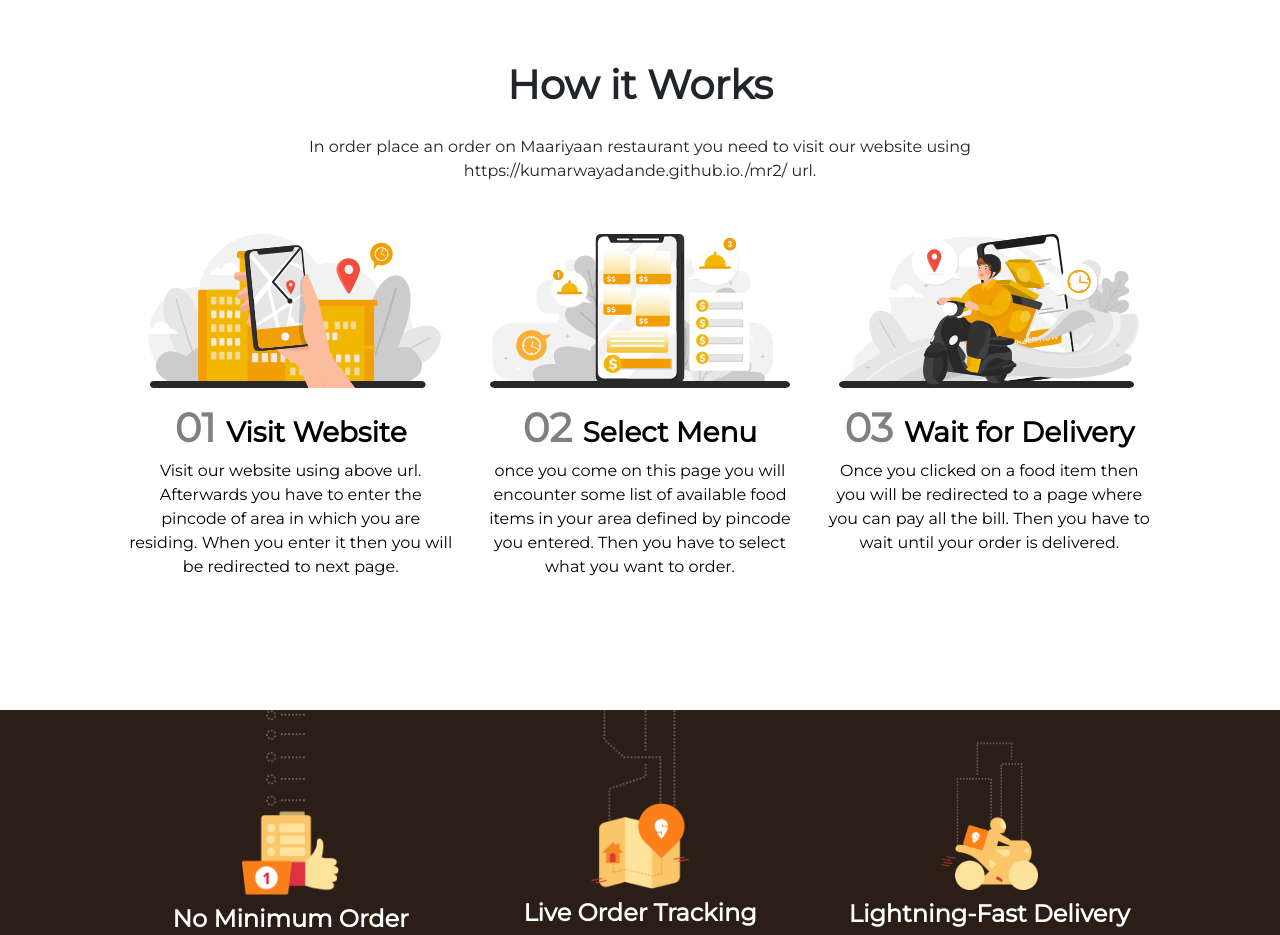
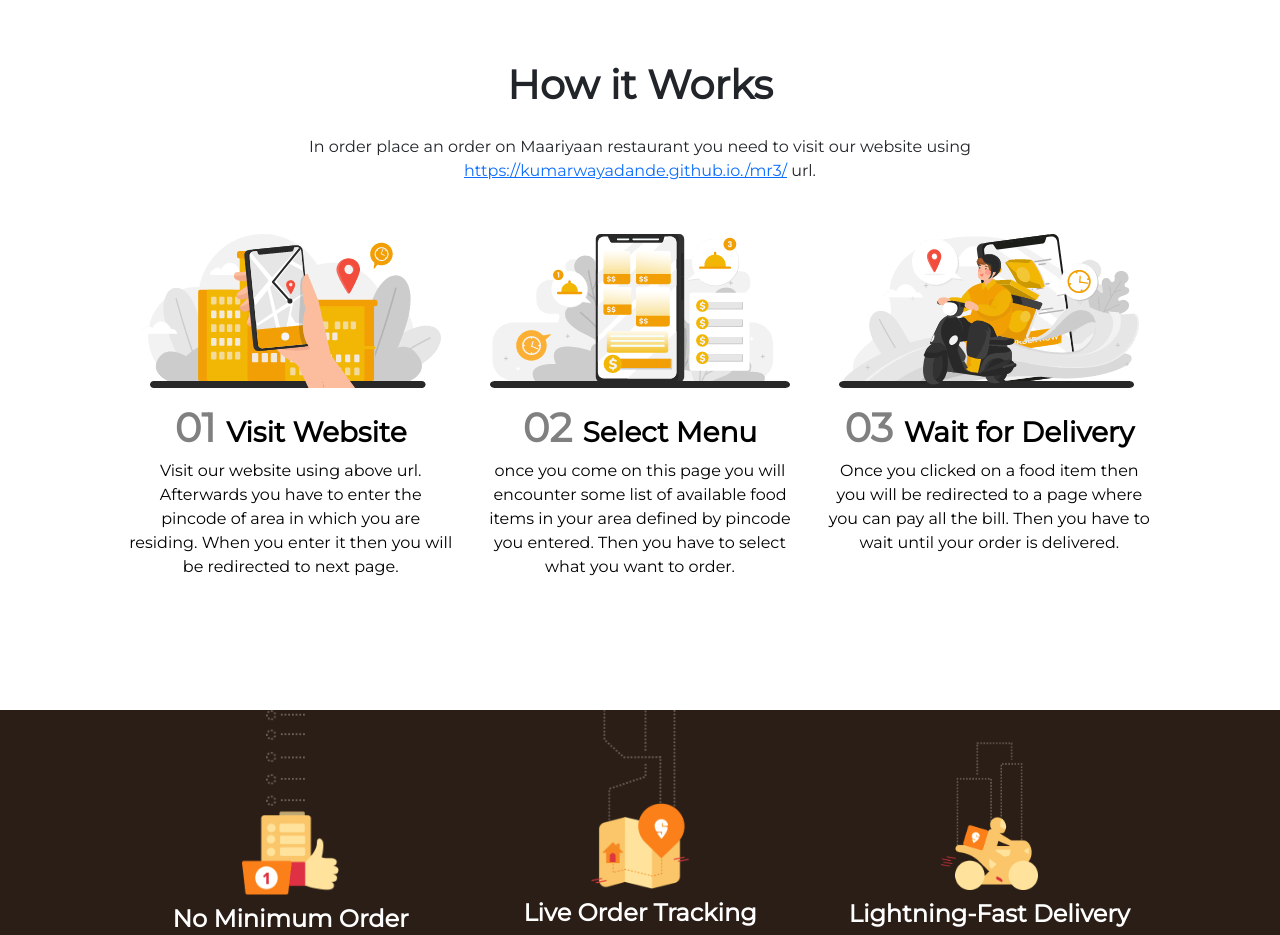
Before and after one commit to KumarWayadande/mr3, a plain HTML site: page index.html in a window 1280 px wide. Shown: the part 1741-2676 px from the top of the page. Drawn offline with nearby package versions, Linux system fonts and the light colour scheme.

Commit message:
Update index.html

```diff
--- a/index.html
+++ b/index.html
@@ -174,7 +174,7 @@
   <div class="working">
     <h1 class="working-title-to-be-bold">How it Works</h1>
     <p class="title-subtext"> In order place an order on Maariyaan restaurant you need to visit our website using  <br>
-    https://kumarwayadande.github.io./mr2/ url. </p>
+    <a href="https://kumarwayadande.github.io./mr3/">https://kumarwayadande.github.io./mr3/</a> url. </p>
     <!-- Magna sit amet purus gravida quis blandit turpis cursus. Venenatis tellus in <br> -->
     <!-- metus vulputate eu scelerisque felis. -->
     <div class="working-holder">
```
